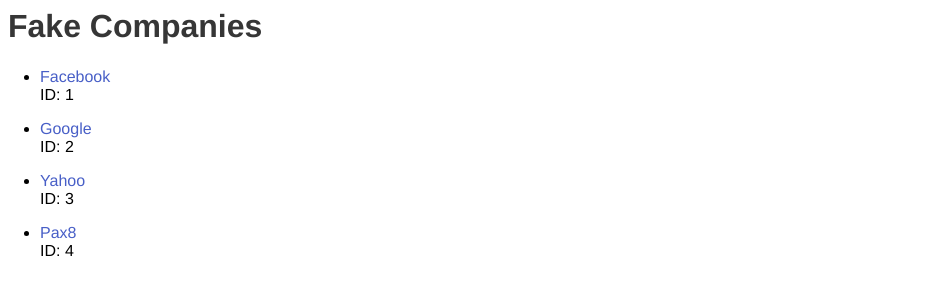
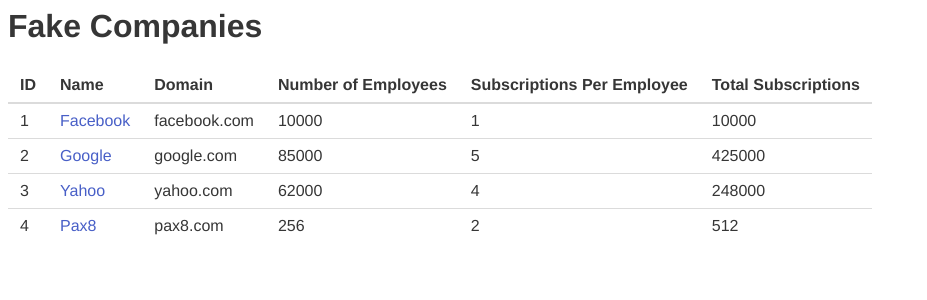
Before and after one commit to christopher-hague/front-end-homework, a Vue app: page /#/ in a window 1280 px wide. Shown: the top 300 px of the page, without its empty margins (0-927 px from the left). Built offline with nearby package versions, Linux system fonts and the light colour scheme.

Commit message:
use table, validate domain

```diff
--- a/src/components/Company.vue
+++ b/src/components/Company.vue
@@ -16,7 +16,7 @@
       </thead>
       <tbody>
         <tr>
-          <th>{{ company.id }}</th>
+          <td>{{ company.id }}</td>
           <td>{{ company.domain }}</td>
           <td>{{ company.numberOfEmployees }}</td>
           <td>{{ company.subscriptionsPerEmployee }}</td>
--- a/src/components/EditCompany.vue
+++ b/src/components/EditCompany.vue
@@ -80,7 +80,9 @@
       alert(`
         This form cannot be submitted. Be sure that:\n
         - the domain field contains a string
-        - the number of employees and subscriptions per employee fields contain a valid number
+        - the domain field must end with '.com'
+        - the number of employees field contains a valid number
+        - the subscriptions per employee field contains a valid number
       `);
     },
     domainUpdateMessage() {
@@ -95,6 +97,7 @@
       } = this;
 
       return CompanyService.isEmptyString(updatedDomain)
+        || CompanyService.isInvalidDomain(updatedDomain)
         || CompanyService.isInvalidNumber(updatedNumberOfEmployees)
         || CompanyService.isEmptyString(updatedNumberOfEmployees)
         || CompanyService.isInvalidNumber(updatedSubscriptionsPerEmployee)
--- a/src/services/CompanyService.js
+++ b/src/services/CompanyService.js
@@ -66,11 +66,19 @@
   return str.length === 0;
 }
 
+function isInvalidDomain(str) {
+  // eslint-disable-next-line
+  const length = str.length;
+  const topLevelDomain = str.substr(length - 4);
+  return topLevelDomain !== '.com';
+}
+
 export default {
   getAll,
   getById,
   isEmptyString,
   isInvalidNumber,
+  isInvalidDomain,
   updateDomain,
   updateEmployeeCount,
   updateSubscriptionsPerEmployee,
--- a/src/views/Home.vue
+++ b/src/views/Home.vue
@@ -1,18 +1,34 @@
 <template>
   <div>
     <h1 class="title">Fake Companies</h1>
-    <div class="content">
-      <ul v-for="company in companies" v-bind:key="company.id">
-        <li>
-          <router-link
-            :to="{ name: 'company',
-            params: { id: company.id, company: company }}">
-            <p>{{ company.name }}</p>
-          </router-link>
-          <p>ID: {{ company.id }}</p>
-        </li>
-      </ul>
-    </div>
+    <table class="table">
+      <thead>
+        <tr>
+          <th>ID</th>
+          <th>Name</th>
+          <th>Domain</th>
+          <th>Number of Employees</th>
+          <th>Subscriptions Per Employee</th>
+          <th>Total Subscriptions</th>
+        </tr>
+      </thead>
+      <tbody>
+        <tr v-for="company in companies" v-bind:key="company.id">
+          <td>{{ company.id }}</td>
+          <td>
+            <router-link
+              :to="{ name: 'company',
+              params: { id: company.id, company: company }}">
+              <p>{{ company.name }}</p>
+            </router-link>
+          </td>
+          <td>{{ company.domain }}</td>
+          <td>{{ company.numberOfEmployees }}</td>
+          <td>{{ company.subscriptionsPerEmployee }}</td>
+          <td>{{ company.numberOfEmployees * company.subscriptionsPerEmployee }}</td>
+        </tr>
+      </tbody>
+    </table>
   </div>
 </template>
 
```
